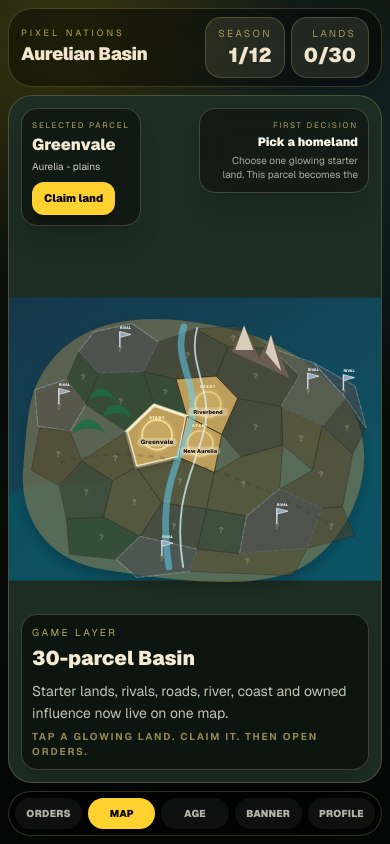
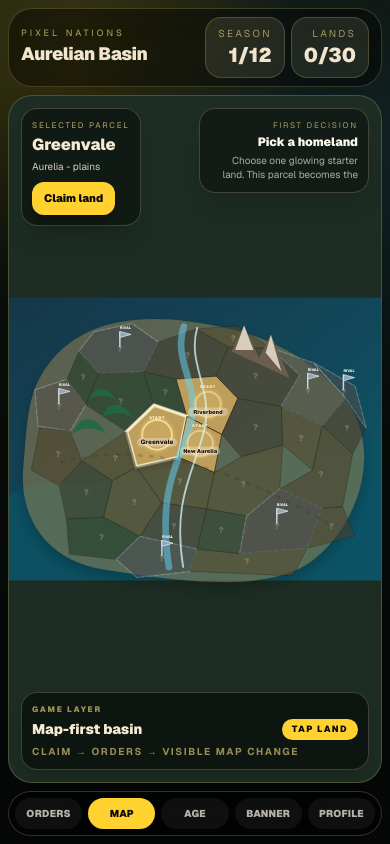
Before and after one commit to tomat60/pixel-nations, a Next.js app: page /play in a window 390 px wide. Built offline with nearby package versions, Linux system fonts and the light colour scheme.

Commit message:
feat: reduce mobile map chrome

```diff
--- a/app/play/page.tsx
+++ b/app/play/page.tsx
@@ -65,8 +65,17 @@ export default function PlayPrototypePage() {
             <div className="absolute bottom-3 left-3 right-3 rounded-2xl border border-amber-100/20 bg-black/52 p-2.5 shadow-xl backdrop-blur-md md:bottom-6 md:left-auto md:right-6 md:w-[430px] md:rounded-3xl md:p-3">
               {state.view === "map" && (
                 <div>
-                  <Panel title="30-parcel Basin" body="Starter lands, rivals, roads, river, coast and owned influence now live on one map." />
-                  <p className="mt-1 text-[10px] font-bold uppercase tracking-[0.18em] text-amber-200/55 md:hidden">Tap a glowing land. Claim it. Then open Orders.</p>
+                  <div className="md:hidden">
+                    <p className="text-[8px] font-black uppercase tracking-[0.22em] text-amber-200/60">Game layer</p>
+                    <div className="mt-1 flex items-center justify-between gap-3">
+                      <p className="text-sm font-black">Map-first basin</p>
+                      <p className="rounded-full bg-amber-300 px-2.5 py-1 text-[9px] font-black uppercase tracking-[0.16em] text-stone-950">Tap land</p>
+                    </div>
+                    <p className="mt-1 text-[10px] font-bold uppercase tracking-[0.16em] text-amber-200/58">Claim → Orders → visible map change</p>
+                  </div>
+                  <div className="hidden md:block">
+                    <Panel title="30-parcel Basin" body="Starter lands, rivals, roads, river, coast and owned influence now live on one map." />
+                  </div>
                 </div>
               )}
               {state.view === "orders" && (
```
